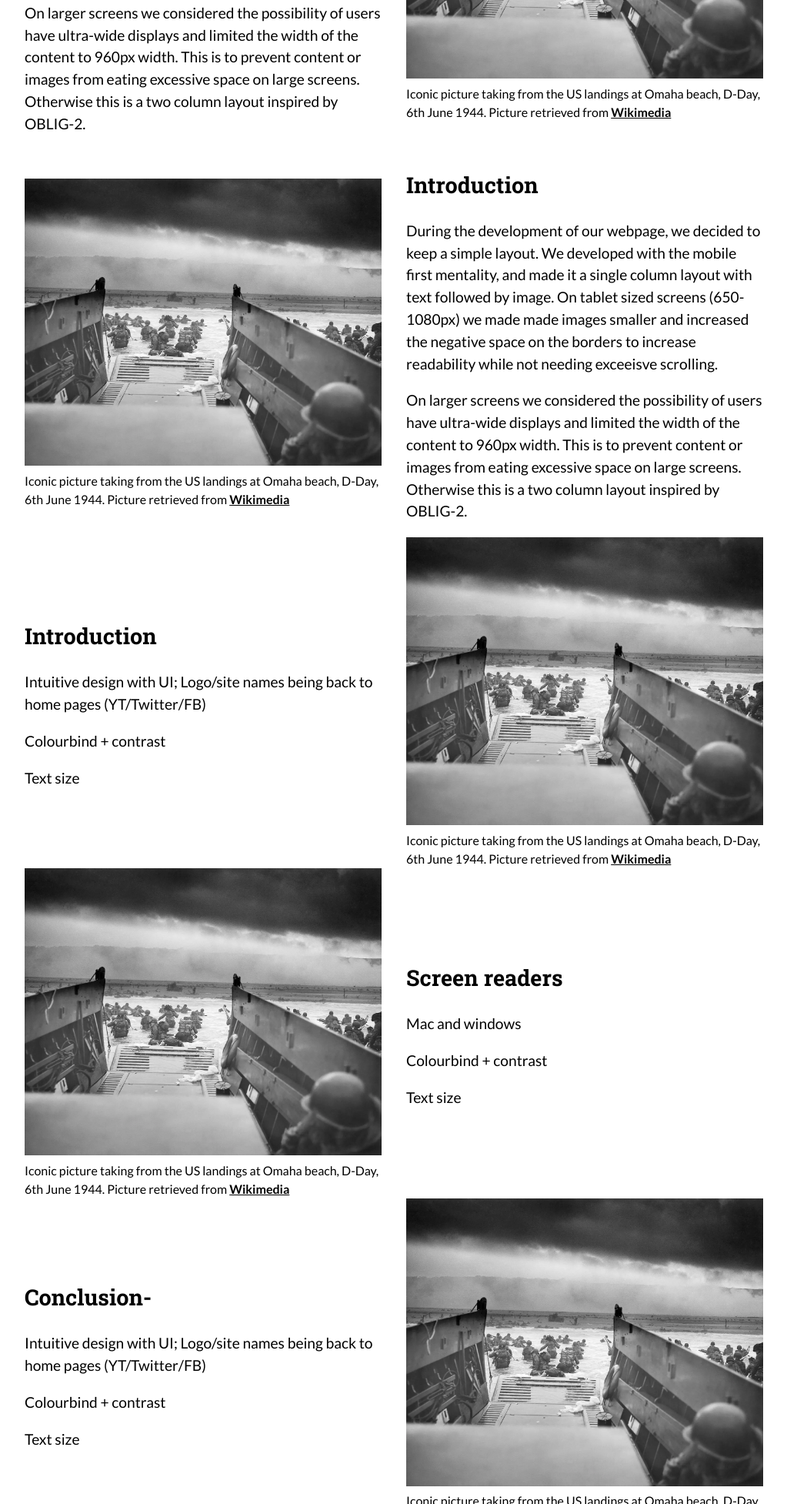
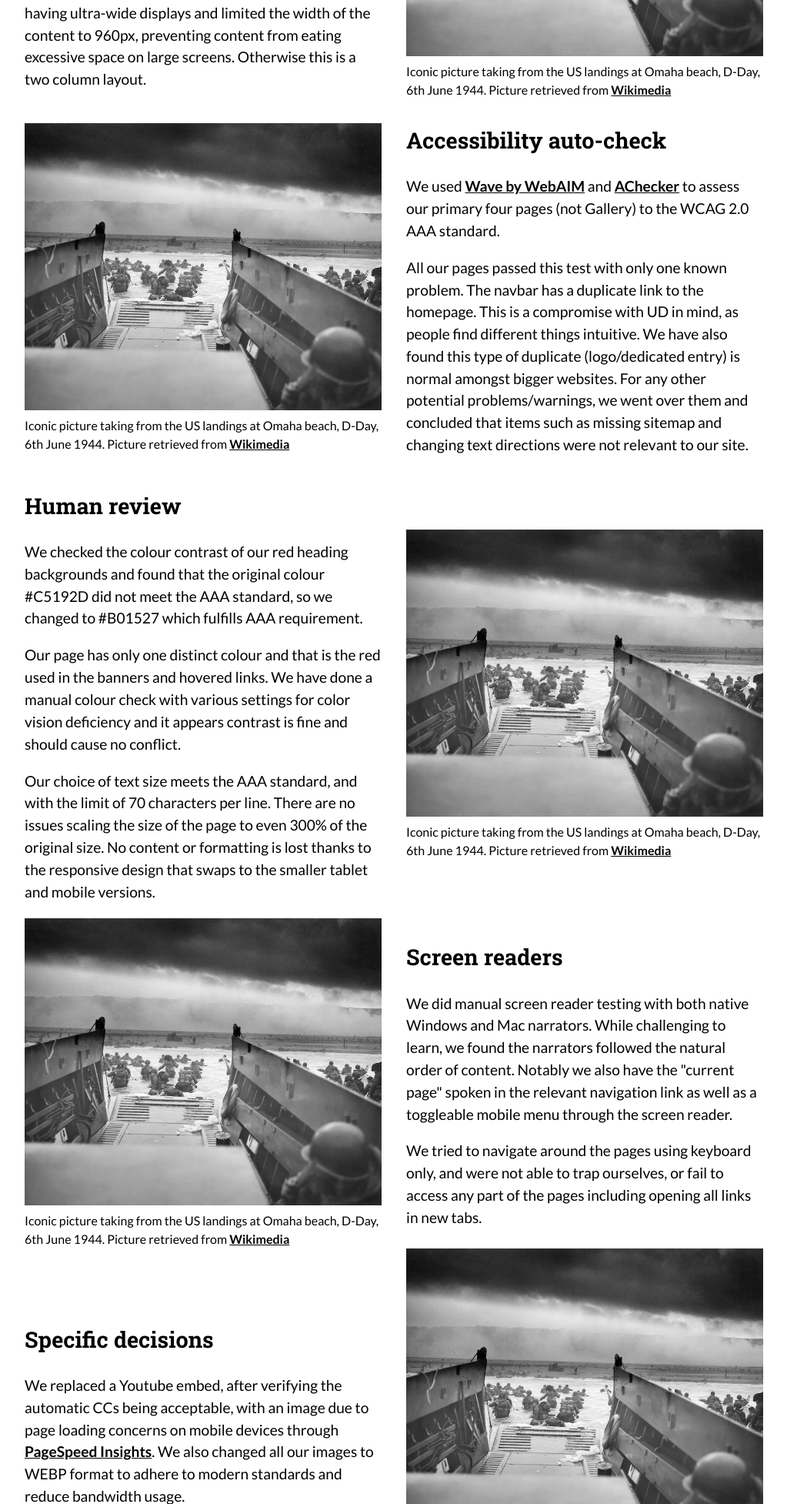
Before and after one commit to data1200-403/final-assignment, a plain HTML site: page accessibility.html in a window 1280 px wide. Shown: the part 846-2800 px from the top of the page at 77% size, without its empty margins (128-1151 px from the left). Drawn offline with Linux system fonts and the light colour scheme.

Commit message:
more accessibility and report

```diff
--- a/accessibility.html
+++ b/accessibility.html
@@ -17,11 +17,11 @@
         <nav class="nav">
             <div class="container">
                 <!--Checkbox for navbar toggle-->
-                <input type="checkbox" id="nav-checkbox" class="nav-checkbox">
+                <input type="checkbox" id="nav-checkbox" class="nav-checkbox sr-only" title="Toggle menu">
                 <label for="nav-checkbox" class="nav-toggle">
                     <svg class="menu" width="24" height="24" viewBox="0 0 24 24" fill="none"
                         xmlns="http://www.w3.org/2000/svg">
-                        <title lang="en">Menu</title>
+                        <title lang="en">Open menu</title>
                         <path
                             d="M2 6C2 5.44772 2.44772 5 3 5H21C21.5523 5 22 5.44772 22 6C22 6.55228 21.5523 7 21 7H3C2.44772 7 2 6.55228 2 6Z"
                             fill="currentColor" />
@@ -34,7 +34,7 @@
                     </svg>
                     <svg class="close" width="24" height="24" viewBox="0 0 24 24" fill="none"
                         xmlns="http://www.w3.org/2000/svg">
-                        <title lang="en">Close</title>
+                        <title lang="en">Close menu</title>
                         <path
                             d="M6.2253 4.81108C5.83477 4.42056 5.20161 4.42056 4.81108 4.81108C4.42056 5.20161 4.42056 5.83477 4.81108 6.2253L10.5858 12L4.81114 17.7747C4.42062 18.1652 4.42062 18.7984 4.81114 19.1889C5.20167 19.5794 5.83483 19.5794 6.22535 19.1889L12 13.4142L17.7747 19.1889C18.1652 19.5794 18.7984 19.5794 19.1889 19.1889C19.5794 18.7984 19.5794 18.1652 19.1889 17.7747L13.4142 12L19.189 6.2253C19.5795 5.83477 19.5795 5.20161 19.189 4.81108C18.7985 4.42056 18.1653 4.42056 17.7748 4.81108L12 10.5858L6.2253 4.81108Z"
                             fill="currentColor" />
@@ -64,10 +64,15 @@
                 <div class="text-content">
                     <h2>Introduction</h2>
                     <p>
-                        During the development of our webpage, we decided to keep a simple layout. We developed with the mobile first mentality, and made it a single column layout with text followed by image. On tablet sized screens (650-1080px) we made made images smaller and increased the negative space on the borders to increase readability while not needing exceeisve scrolling.
+                        During development, we decided on a simple layout. We developed with mobile first
+                        mentality, and made a single column layout with text followed by image. On tablet sized screens (650-1080px) we
+                        made images smaller and increased the deadspace on the borders to increase readability without
+                        exceeisve scrolling.
                     </p>
                     <p>
-                        On larger screens we considered the possibility of users have ultra-wide displays and limited the width of the content to 960px width. This is to prevent content or images from eating excessive space on large screens. Otherwise this is a two column layout inspired by OBLIG-2.
+                        On larger screens we considered the possibility of users having ultra-wide displays and limited the width of the
+                        content to 960px, preventing content from eating excessive space on large screens. Otherwise
+                        this is a two column layout.
                     </p>
                 </div>
                 <figure class="image-content">
@@ -82,12 +87,18 @@
             </section>
             <section>
                 <div class="text-content">
-                    <h2>Introduction</h2>
+                    <h2>Accessibility auto-check</h2>
                     <p>
-                        During the development of our webpage, we decided to keep a simple layout. We developed with the mobile first mentality, and made it a single column layout with text followed by image. On tablet sized screens (650-1080px) we made made images smaller and increased the negative space on the borders to increase readability while not needing exceeisve scrolling.
+                        We used <a href="https://wave.webaim.org/" target="_blank">Wave by WebAIM</a> and <a
+                            href="https://achecks.ca/achecker" target="_blank">AChecker</a> to assess our primary four pages (not Gallery)
+                        to the WCAG 2.0 AAA standard.
                     </p>
                     <p>
-                        On larger screens we considered the possibility of users have ultra-wide displays and limited the width of the content to 960px width. This is to prevent content or images from eating excessive space on large screens. Otherwise this is a two column layout inspired by OBLIG-2.
+                        All our pages passed this test with only one known problem. The navbar has a duplicate link to the
+                        homepage. This is a compromise with UD in mind, as people find different things intuitive. We have also
+                        found this type of duplicate (logo/dedicated entry) is normal amongst bigger websites. For any other
+                        potential problems/warnings, we went over them and concluded that items such as missing sitemap and
+                        changing text directions were not relevant to our site.
                     </p>
                 </div>
                 <figure class="image-content">
@@ -102,15 +113,20 @@
             </section>
             <section>
                 <div class="text-content">
-                    <h2>Introduction</h2>
+                    <h2>Human review</h2>
                     <p>
-                        Intuitive design with UI; Logo/site names being back to home pages (YT/Twitter/FB)
+                        We checked the colour contrast of our red heading backgrounds and found that the original colour #C5192D did not
+                        meet the AAA standard, so we changed to #B01527 which fulfills AAA requirement.
                     </p>
                     <p>
-                        Colourbind + contrast
+                        Our page has only one distinct colour and that is the red used in the banners and hovered links. We have done a
+                        manual colour check with various settings for color vision deficiency and it appears contrast is fine and should
+                        cause no conflict.
                     </p>
                     <p>
-                        Text size
+                        Our choice of text size meets the AAA standard, and with the limit of 70 characters per line. There are no
+                        issues scaling the size of the page to even 300% of the original size. No content or formatting is lost thanks to
+                        the responsive design that swaps to the smaller tablet and mobile versions.
                     <p>
                 </div>
                 <figure class="image-content">
@@ -127,14 +143,14 @@
                 <div class="text-content">
                     <h2>Screen readers</h2>
                     <p>
-                        Mac and windows
+                        We did manual screen reader testing with both native Windows and Mac narrators. While challenging to learn,
+                        we found the narrators followed the natural order of content. Notably we also have the "current page" spoken in the
+                        relevant navigation link as well as a toggleable mobile menu through the screen reader.
                     </p>
                     <p>
-                        Colourbind + contrast
+                        We tried to navigate around the pages using keyboard only, and were not able to trap ourselves, or fail to access
+                        any part of the pages including opening all links in new tabs.
                     </p>
-                    <p>
-                        Text size
-                    <p>
                 </div>
                 <figure class="image-content">
                     <img
@@ -148,16 +164,30 @@
             </section>
             <section>
                 <div class="text-content">
-                    <h2>Conclusion-</h2>
+                    <h2>Specific decisions</h2>
                     <p>
-                        Intuitive design with UI; Logo/site names being back to home pages (YT/Twitter/FB)
+                        We replaced a Youtube embed, after verifying the automatic CCs being acceptable, with an image due to page loading
+                        concerns on mobile devices through <a href="https://pagespeed.web.dev/" target="_blank">PageSpeed Insights</a>. We
+                        also changed all our images to WEBP format to adhere to modern standards and reduce bandwidth usage.
                     </p>
+                </div>
+                <figure class="image-content">
+                    <img
+                        src="./assets/images/Into_the_Jaws_of_Death.webp"
+                        alt="Landing craft with soldiers wading onto the beach">
+                    <figcaption>
+                        Iconic picture taking from the US landings at Omaha beach, D-Day, 6th June 1944.
+                        Picture retrieved from <a href="https://en.wikipedia.org/wiki/File:Into_the_Jaws_of_Death_23-0455M_edit.jpg" target="_blank">Wikimedia</a>
+                    </figcaption>
+                </figure>
+            </section>
+            <section>
+                <div class="text-content">
+                    <h2>Conclusion</h2>
                     <p>
-                        Colourbind + contrast
+                        We set out with the goal to achieve WCAG 2.0 level AA accessibility, and fulfill as many AAA criteria as
+                        practicable, and we feel we have achieved this goal.
                     </p>
-                    <p>
-                        Text size
-                    <p>
                 </div>
                 <figure class="image-content">
                     <img
--- a/assets/styles/style.css
+++ b/assets/styles/style.css
@@ -1,7 +1,7 @@
 :root {
     --black: #000000;
     --gray: #C9C9C9;
-    --red: #C5192D;
+    --red: #B01527;
     --white: #FFFFFF;
 }
 
@@ -56,7 +56,7 @@ a:hover {
     text-decoration-style: dashed;
 }
 
-/* MISCELLANEOUS */
+/* SCREEN READERS */
 .sr-only {
     height: 1px;
     left: -10000px;
@@ -66,6 +66,7 @@ a:hover {
     width: 1px;
 }
 
+/* MISCELLANEOUS */
 q {
     font-style: italic;
 }
@@ -129,10 +130,6 @@ header{
 
 .menu {
     margin-top: 0.2rem;
-}
-
-[type="checkbox"] {
-    display: none;
 }
 
 .nav-menu {
```
Also changed, not shown: gallery.html (+3 -3 lines), index.html (+3 -3 lines), interesting.html (+4 -4 lines), reality.html (+4 -4 lines).
